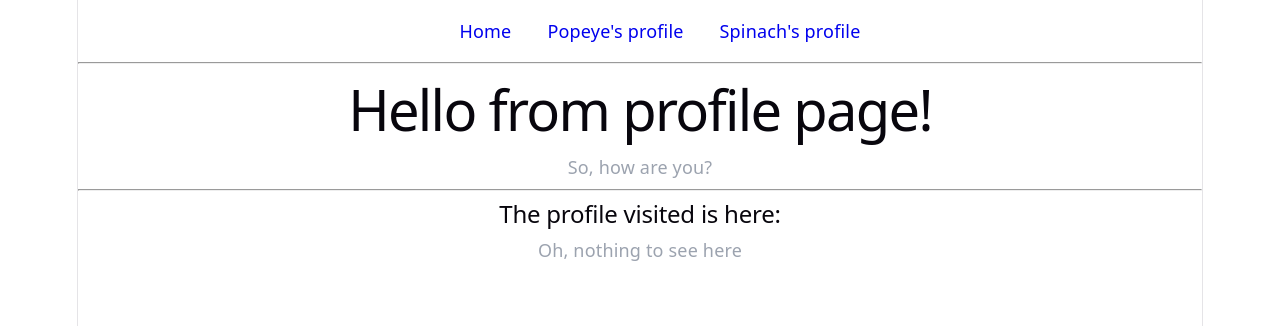
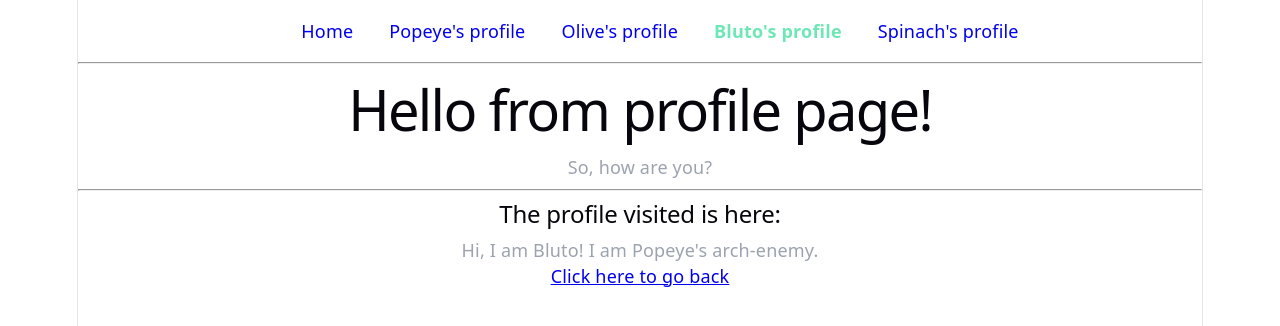
Before and after one commit to BatetDev/react-router-practice, a React (Vite) app: page /profile/bluto in a window 1280 px wide. Shown: the top 326 px of the page. Built offline with nearby package versions, Linux system fonts and the light colour scheme.

Commit message:
feat(router): add Olive and Bluto profile pages

```diff
--- /dev/null
+++ b/src/components/Bluto.jsx
@@ -0,0 +1,12 @@
+import { Link } from 'react-router';
+
+const Bluto = () => {
+  return (
+    <>
+      <p>Hi, I am Bluto! I am Popeye's arch-enemy.</p>
+      <Link to='/'>Click here to go back</Link>
+    </>
+  );
+};
+
+export default Bluto;
--- a/src/components/Layout.jsx
+++ b/src/components/Layout.jsx
@@ -23,6 +23,22 @@ const Layout = () => {
           </li>
           <li>
             <NavLink
+              to='/profile/olive'
+              className={({ isActive }) => (isActive ? 'active' : '')}
+            >
+              Olive's profile
+            </NavLink>
+          </li>
+          <li>
+            <NavLink
+              to='/profile/bluto'
+              className={({ isActive }) => (isActive ? 'active' : '')}
+            >
+              Bluto's profile
+            </NavLink>
+          </li>
+          <li>
+            <NavLink
               to='/profile/spinach'
               className={({ isActive }) => (isActive ? 'active' : '')}
             >
--- /dev/null
+++ b/src/components/Olive.jsx
@@ -0,0 +1,12 @@
+import { Link } from 'react-router';
+
+const Olive = () => {
+  return (
+    <>
+      <p>Hi, I am Olive Oyl! I am Popeye's love interest.</p>
+      <Link to='/'>Click here to go back</Link>
+    </>
+  );
+};
+
+export default Olive;
--- a/src/components/Profile.jsx
+++ b/src/components/Profile.jsx
@@ -1,6 +1,8 @@
 import { useParams } from 'react-router';
 import DefaultProfile from './DefaultProfile';
 import Popeye from './Popeye';
+import Olive from './Olive';
+import Bluto from './Bluto';
 import Spinach from './Spinach';
 
 const Profile = () => {
@@ -14,6 +16,10 @@ const Profile = () => {
       <h2>The profile visited is here:</h2>
       {name === 'popeye' ? (
         <Popeye />
+      ) : name === 'olive' ? (
+        <Olive />
+      ) : name === 'bluto' ? (
+        <Bluto />
       ) : name === 'spinach' ? (
         <Spinach />
       ) : (
```
